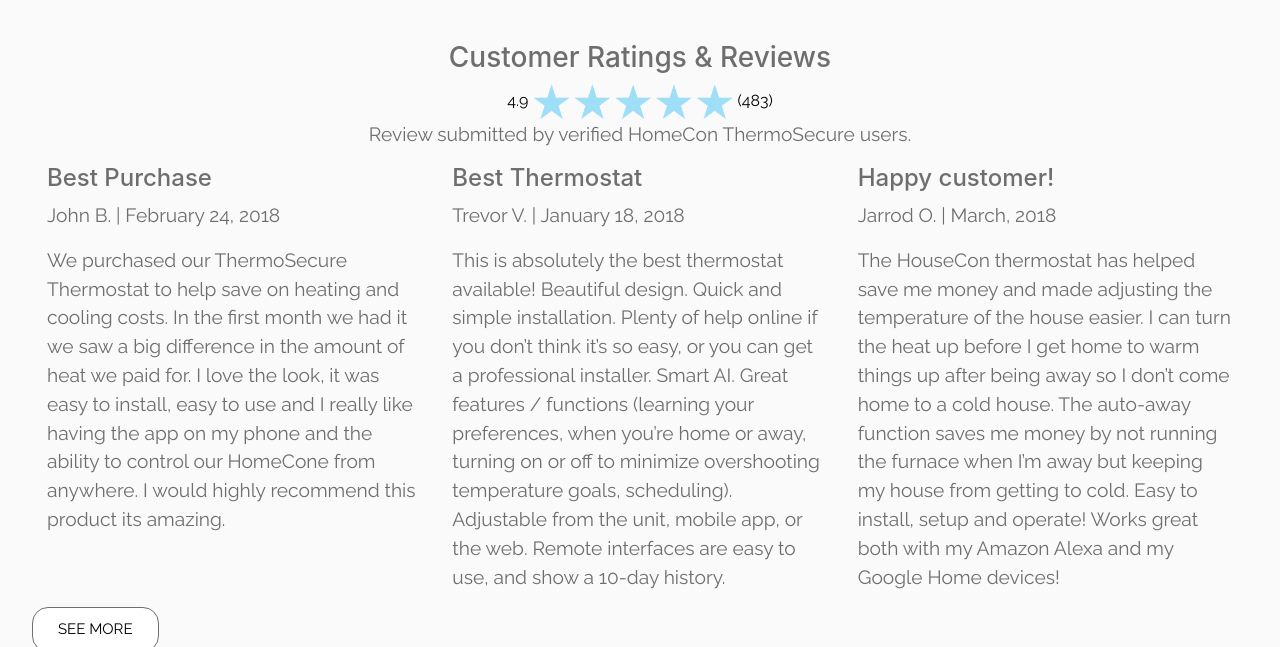
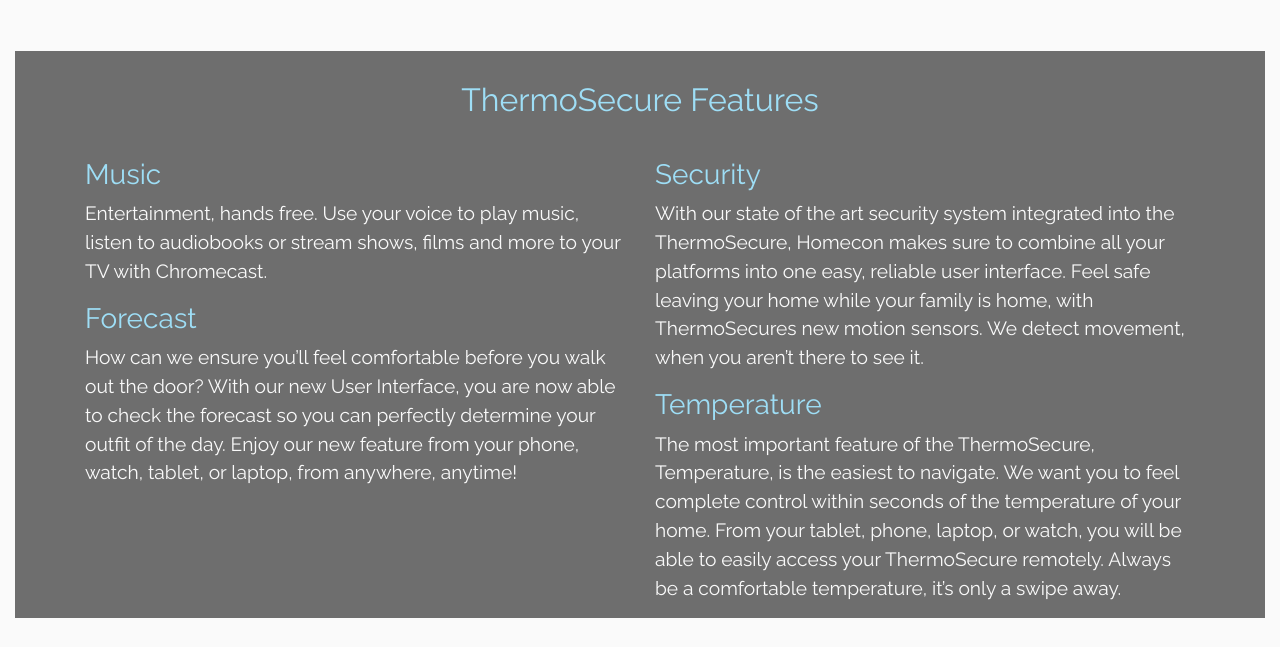
Before and after one commit to jobaile/Baile_Joanna_Hackathon, a website: page index.html in a window 1280 px wide. Shown: the part 1340-1987 px from the top of the page. Drawn offline with nearby package versions, Linux system fonts and the light colour scheme; no server answers.

Commit message:
fixing html and css; added images

```diff
--- a/index.html
+++ b/index.html
@@ -50,9 +50,6 @@
         <!--Product Image-->
       <section id="productContainer">
         <div class="row">
-          <div class="col-12 col-md-6">
-            <img src="images/image01.jpg">
-          </div>
           <!--About The Product-->
           <div class="col-12 col-md-6">
             <h2>What is HomeCon ThermoSecure?</h2>
@@ -81,6 +78,25 @@
           </div>
         </section>
 
+      <section id="section-features">
+      <div class="container">
+          <h2 class="text-center">ThermoSecure Features</h2>
+        <div class="row">
+          <div class="col-sm-12 col-md-6">
+              <h3>Music</h3>
+              <p>Entertainment, hands free. Use your voice to play music, listen to audiobooks or stream shows, films and more to your TV with Chromecast.</p>
+              <h3>Forecast</h3>
+              <p>How can we ensure you’ll feel comfortable before you walk out the door? With our new User Interface, you are now able to check the forecast so you can perfectly determine your outfit of the day. Enjoy our new feature from your phone, watch, tablet, or laptop, from anywhere, anytime!</p>
+          </div>
+          <div class="col-sm-12 col-md-6">
+            <h3>Security</h3>
+            <p>With our state of the art security system integrated into the ThermoSecure, Homecon makes sure to combine all your platforms into one easy, reliable user interface. Feel safe leaving your home while your family is home, with ThermoSecures new motion sensors. We detect movement, when you aren’t there to see it.</p>
+            <h3>Temperature</h3>
+            <p>The most important feature of the ThermoSecure, Temperature, is the easiest to navigate. We want you to feel complete control within seconds of the temperature of your home. From your tablet, phone, laptop, or watch, you will be able to easily access your ThermoSecure remotely. Always be a comfortable temperature, it’s only a swipe away.</p>
+          </div>
+           </div>
+      </div>
+      </section>
 
     	<!--SECTION: Customer Ratings & Reviews -->
       <section id="reviewContainer">
@@ -118,14 +134,14 @@
     <!--SECTION: App Info -->
     <section id="infoContainer">
     <div class="row">
-          <div col="col-12 col-md-6">
-            <img src="images/image03.jpg">
+          <div>
+            <img src="images/devices-gui.jpg" class="col-sm-12 col-md-12">
           </div>
           <div class="col-12 col-md-6">
               <h2>Do more with HomeCon ThermoSecure Apps</h2>
               <p>When products work with ThermoSecure, you don’t have to tell them how to connect. Or what to do. They just work. In real homes for real people.</p>
               <span id="download"><a href="#">Download ThermoSecure Apps</a></span>
-
+                <br><br>
               <a href="#">
                 <img src="images/download-app-store.png" width="140" height="48" alt="Download from the App Store">
               </a>
--- a/sass/styles.scss
+++ b/sass/styles.scss
@@ -1,15 +1,20 @@
 @import '_vars';
 
-h1, h2, p, a {
+h1, h2, h3, p, a {
     font-family: 'Raleway', sans-serif;
 }
 
-h1, h2 {
+h1, h2, h3 {
     color: $text-light-blue;
     font-weight: 300;
 }
 
-h3, h4 {
+h2 {
+    padding-top: 30px;
+    padding-bottom: 30px;
+}
+
+h4 {
     color: $text-grey;
 }
 
@@ -104,6 +109,18 @@
     margin: 2em;
 }
 
+#section-features {
+    background-color: $bg-color-darkgrey;
+}
+
+#section-features p {
+    color: $bg-color-offwhite;
+}
+
+h3 {
+    color: $text-light-blue;
+}
+
 /* --- Review --- */
 #reviewContainer {
     margin: 2em;
```
Also changed, not shown: css/main.css, images/devices-gui.jpg (added), images/gui-desktop-square.jpg (added), images/gui-home-square.jpg (added), images/gui-mobile-square.jpg (added), images/gui-watch-square.jpg (added), images/image01.jpg, images/image02.jpg, images/image03.jpg, images/midterm-logo-horizontal.svg (added), 4 other files.
